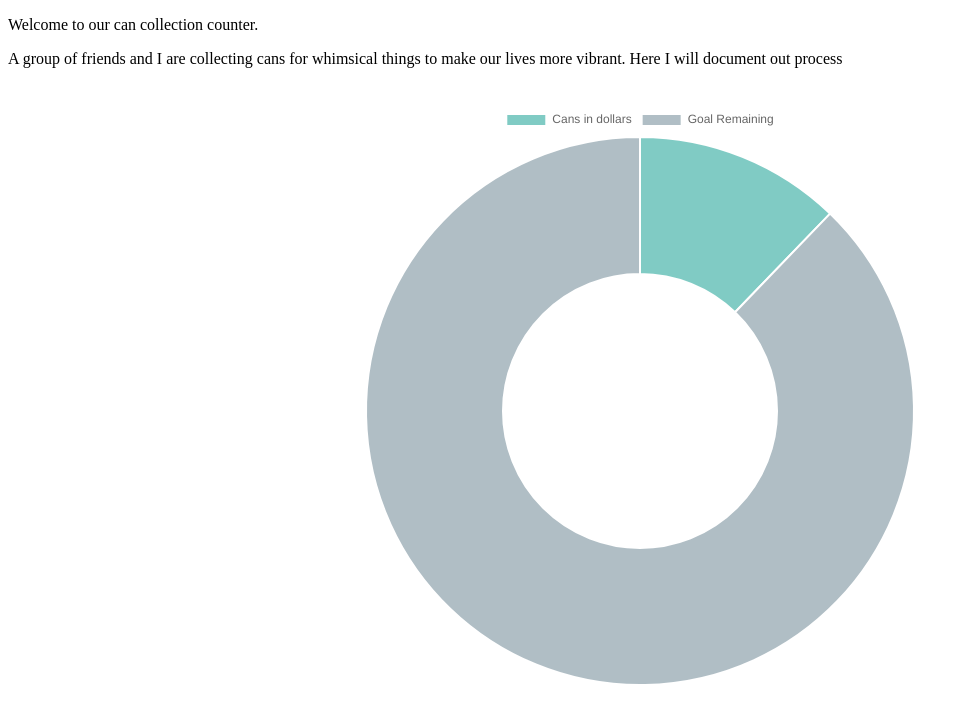
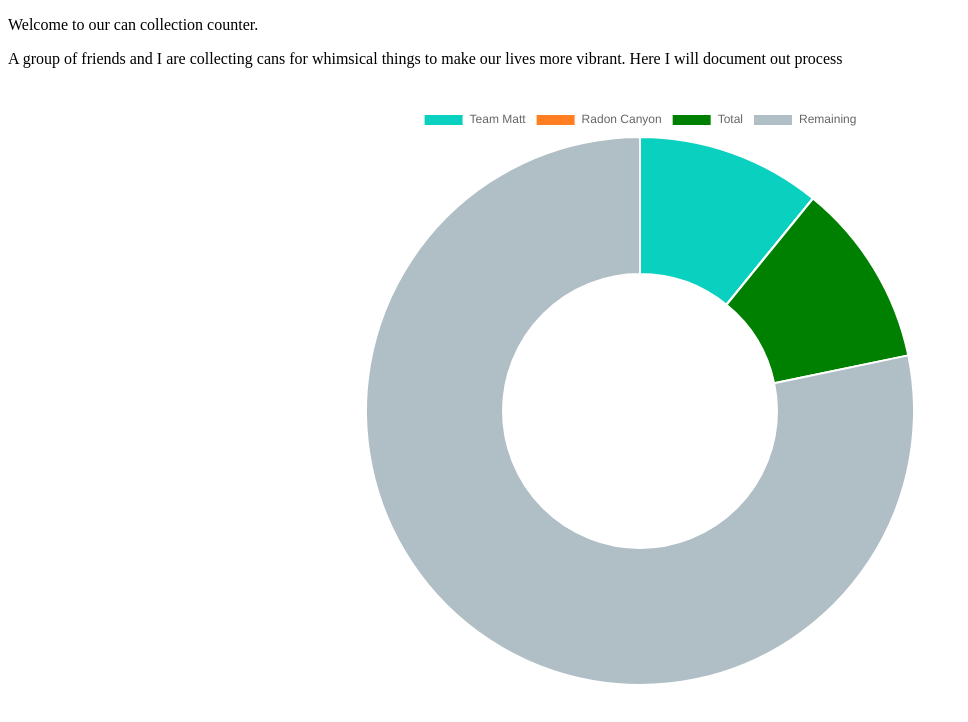
Before and after one commit to Dalepalmer/can_counter, a Gatsby site: page / in a window 1280 px wide. Shown: the whole page, without its empty margins (0-968 px from the left). Built offline with nearby package versions, Linux system fonts and the light colour scheme; Gatsby itself is replaced by a stand-in of ours.

Commit message:
updates to team member work

```diff
--- a/package.json
+++ b/package.json
@@ -9,6 +9,7 @@
     "gatsby-link": "^1.6.46",
     "gatsby-plugin-favicon": "^2.1.1",
     "gatsby-plugin-react-helmet": "^2.0.11",
+    "materialize-css": "^0.100.2",
     "react-chartjs-2": "^2.7.4",
     "react-helmet": "^5.2.0"
   },
--- a/src/pages/index.js
+++ b/src/pages/index.js
@@ -48,12 +48,15 @@ const chartOptions = {
             textMargin: 10
           },
       }
-const chartData = {labels: ["Cans in dollars", "Goal Remaining"],
+const chartData = {
+    labels: ["Team Matt", "Radon Canyon", "Total", "Remaining"],
     datasets: [
 
-    {data: [24.40, 175.60],
-    backgroundColor: ["#80cbc4", "#b0bec5"],
-    labels: ["Percentage Collected", "Percentage Remaining"]}
+    {
+      data: [24.40, 0, 24.40, 175.60],
+      backgroundColor: ["#0ad1bf", "#ff7e22", "green", "#b0bec5"],
+
+    }
     ]}
 
 const IndexPage = () => (
```
Also changed, not shown: 1 other file.
